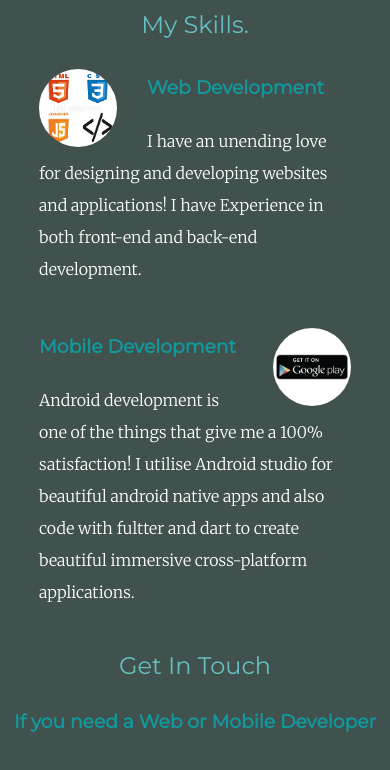
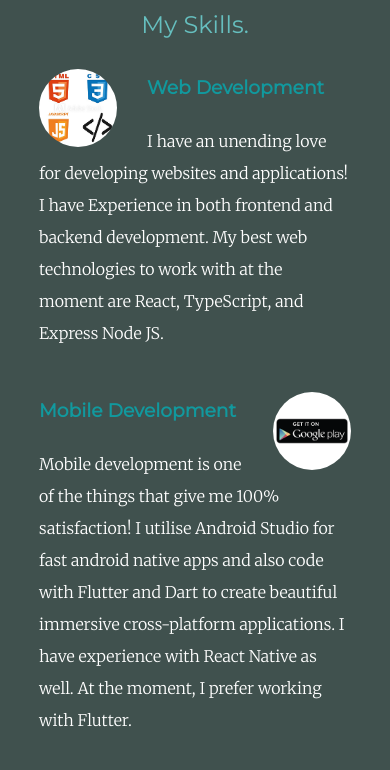
Before and after one commit to Kiyo99/Tindog, a website: page public/personalsite.html in a window 390 px wide. Shown: the part 920-1690 px from the top of the page. Drawn offline with Linux system fonts and the light colour scheme.

Commit message:
Continued making personal site responsive

```diff
--- a/public/personalsite.html
+++ b/public/personalsite.html
@@ -1,4 +1,3 @@
-
 <!DOCTYPE html>
 <html lang="en">
 
@@ -39,16 +38,17 @@
             <div class="skill-row">
                 <img class="code-img" src="/images/HCJF.png" alt="Web dev skills">
                 <h3> Web Development</h3>
-                <p>I have an unending love for designing and developing websites and applications! I have Experience in
-                    both front-end and back-end development.</p>
+                <p>I have an unending love for developing websites and applications! I have Experience in
+                    both frontend and backend development. My best web technologies to work with at the moment are
+                    React, TypeScript, and Express Node JS.</p>
             </div>
             <hr>
             <div class="skill-row">
                 <img class="playstore-img" src="/images/GP2.png" alt="Google play">
                 <h3>Mobile Development</h3>
-                <p>Android development is one of the things that give me a 100% satisfaction! I utilise Android studio
-                    for beautiful android native apps and also code with fultter and dart to create beautiful immersive
-                    cross-platform applications.</p>
+                <p>Mobile development is one of the things that give me 100% satisfaction! I utilise Android Studio
+                    for fast android native apps and also code with Flutter and Dart to create beautiful immersive
+                    cross-platform applications. I have experience with React Native as well. At the moment, I prefer working with Flutter.</p>
             </div>
         </div>
         <hr>
@@ -63,8 +63,8 @@
 
 
     <div class="bottom-container">
-        <a class="footer-link" href="https://www.linkedin.com/">LinkedIn</a>
         <a class="footer-link" href="https://instagram.com/favour__kiyo">Instagram</a>
+        <a class="footer-link" href="https://tindog-production.up.railway.app/cv">Resume</a>
         <a class="footer-link" href="https://github.com/Kiyo99">Github</a>
         <p class="copy">© 2022 Kiotech.</p>
     </div>
```
